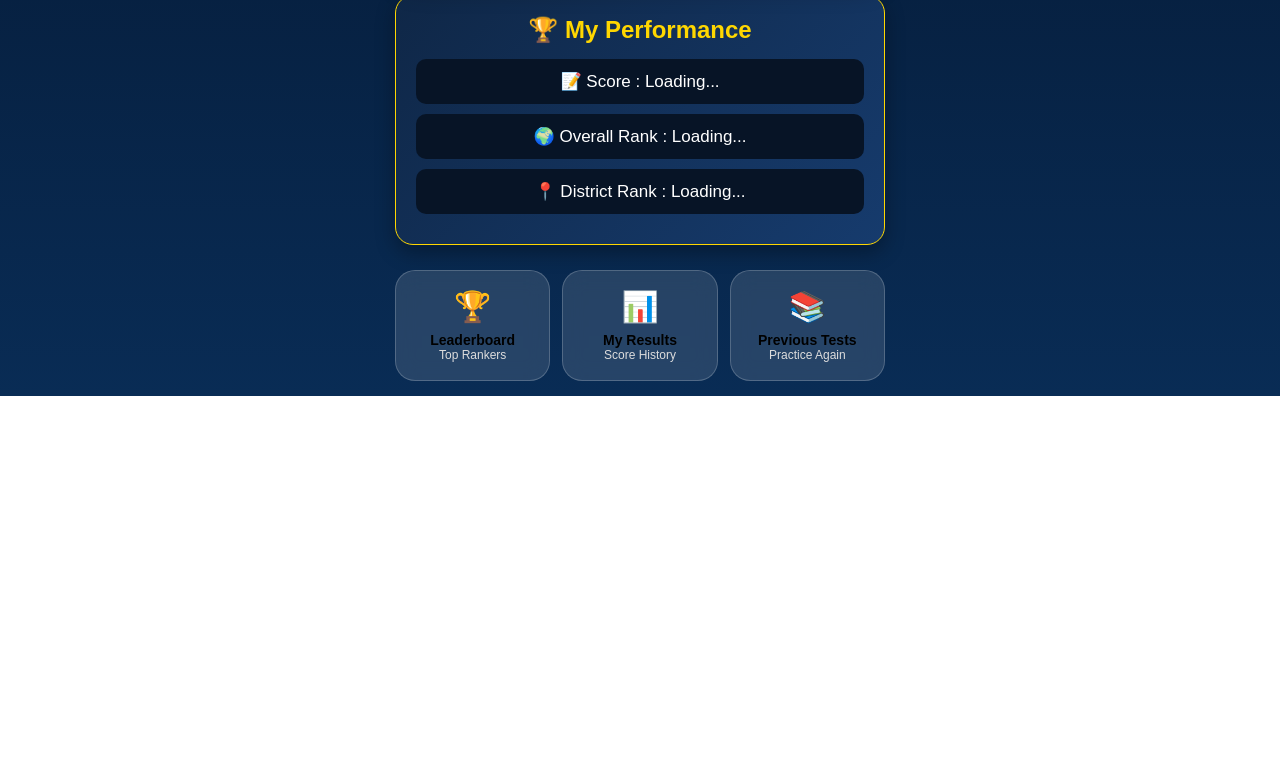
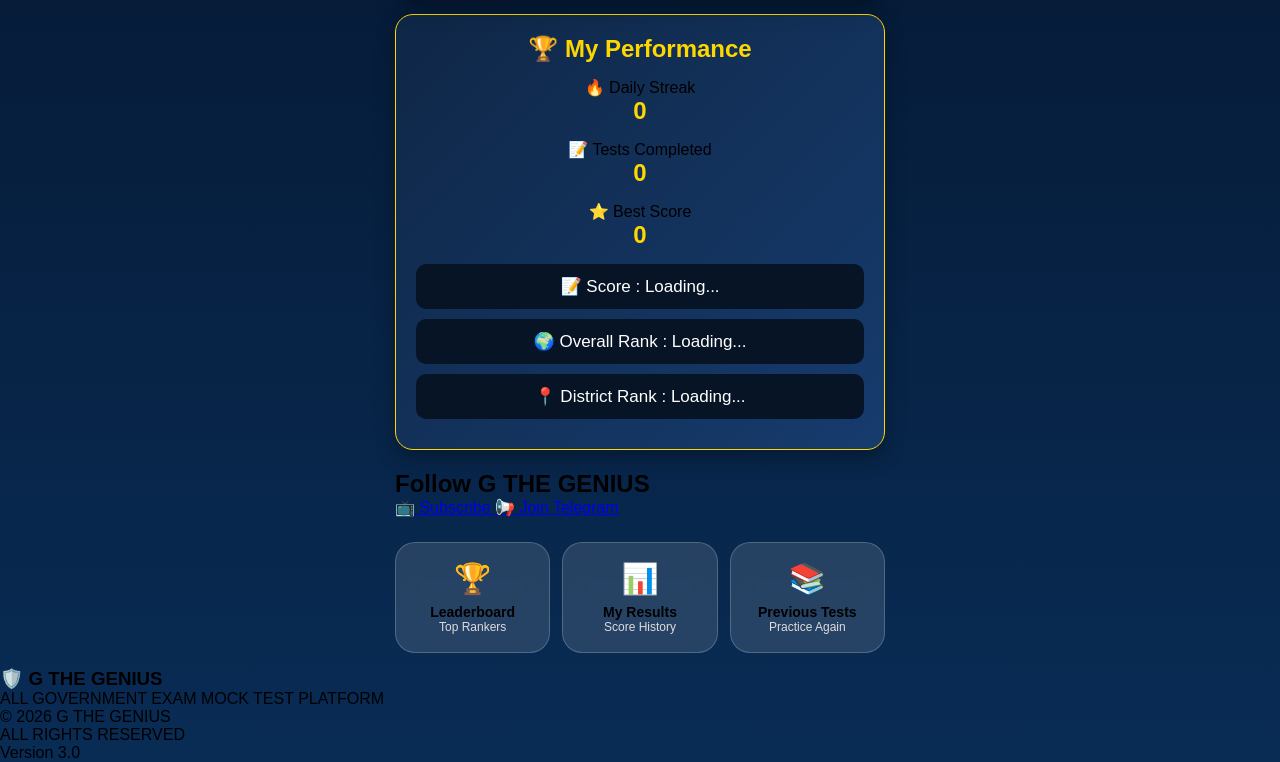
Before and after one commit to Gthegeniustamil/G-THE-GENIUS-MOCK-TEST, a plain HTML site: page dashboard.html in a window 1280 px wide. Shown: the part 796-1558 px from the top of the page. Before the commit the page ends 1192 px from the top, so only its background shows below. Drawn offline with Linux system fonts and the light colour scheme; no server answers.

Commit message:
Update dashboard.html

```diff
--- a/dashboard.html
+++ b/dashboard.html
@@ -21,6 +21,12 @@
 
 
 <!-- TOP HEADER -->
+
+  <div class="announcement">
+
+📢 Welcome to G THE GENIUS Mock Test Portal 🚔
+
+  </div>
 
 <div class="top-header">
 
@@ -199,6 +205,24 @@ START
 <div class="student-rank-card">
 
 <h2>🏆 My Performance</h2>
+<div class="quick-stats">
+
+<div class="stat-card">
+🔥 Daily Streak
+<h2 id="streak">0</h2>
+</div>
+
+<div class="stat-card">
+📝 Tests Completed
+<h2 id="completed">0</h2>
+</div>
+
+<div class="stat-card">
+⭐ Best Score
+<h2 id="bestScore">0</h2>
+</div>
+
+</div>
 
 <p id="myScore">
 📝 Score : Loading...
@@ -218,6 +242,23 @@ START
 
 <!-- MENU -->
 
+<div class="social-section">
+
+<h2>Follow G THE GENIUS</h2>
+
+<div class="social-links">
+
+<a href="https://youtube.com/@gthegeniustamil?si=-eQvyYvRwwYpqjJm" target="_blank" class="youtube-btn">
+📺 Subscribe
+</a>
+
+<a href="https://t.me/gthegenius" target="_blank" class="telegram-btn">
+📢 Join Telegram
+</a>
+
+</div>
+
+</div>
 
 <div class="menu-section">
 
@@ -237,9 +278,6 @@ Top Rankers
 </p>
 
 </div>
-
-
-
 
 
 <div class="menu-card"
@@ -291,6 +329,20 @@ Practice Again
 
 <script type="module" src="dashboard.js"></script>
 
+  <footer class="footer">
+
+<h3>🛡️ G THE GENIUS</h3>
+
+<p>ALL GOVERNMENT EXAM MOCK TEST PLATFORM</p>
+
+<p>© 2026 G THE GENIUS</p>
+
+<p>ALL RIGHTS RESERVED</p>
+
+<p class="version">Version 3.0</p>
+
+  </footer>
+
 </body>
 
 </html>
```
